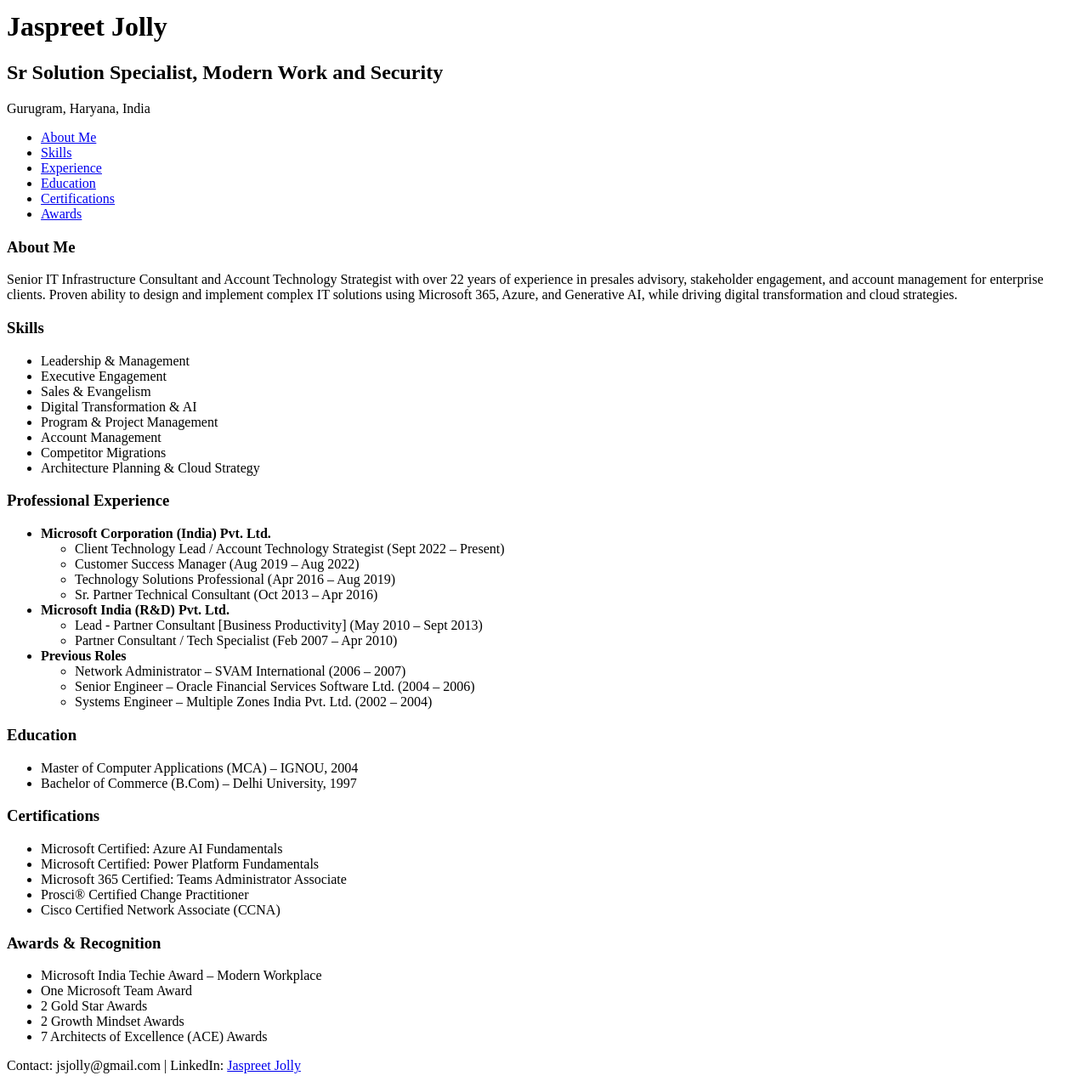
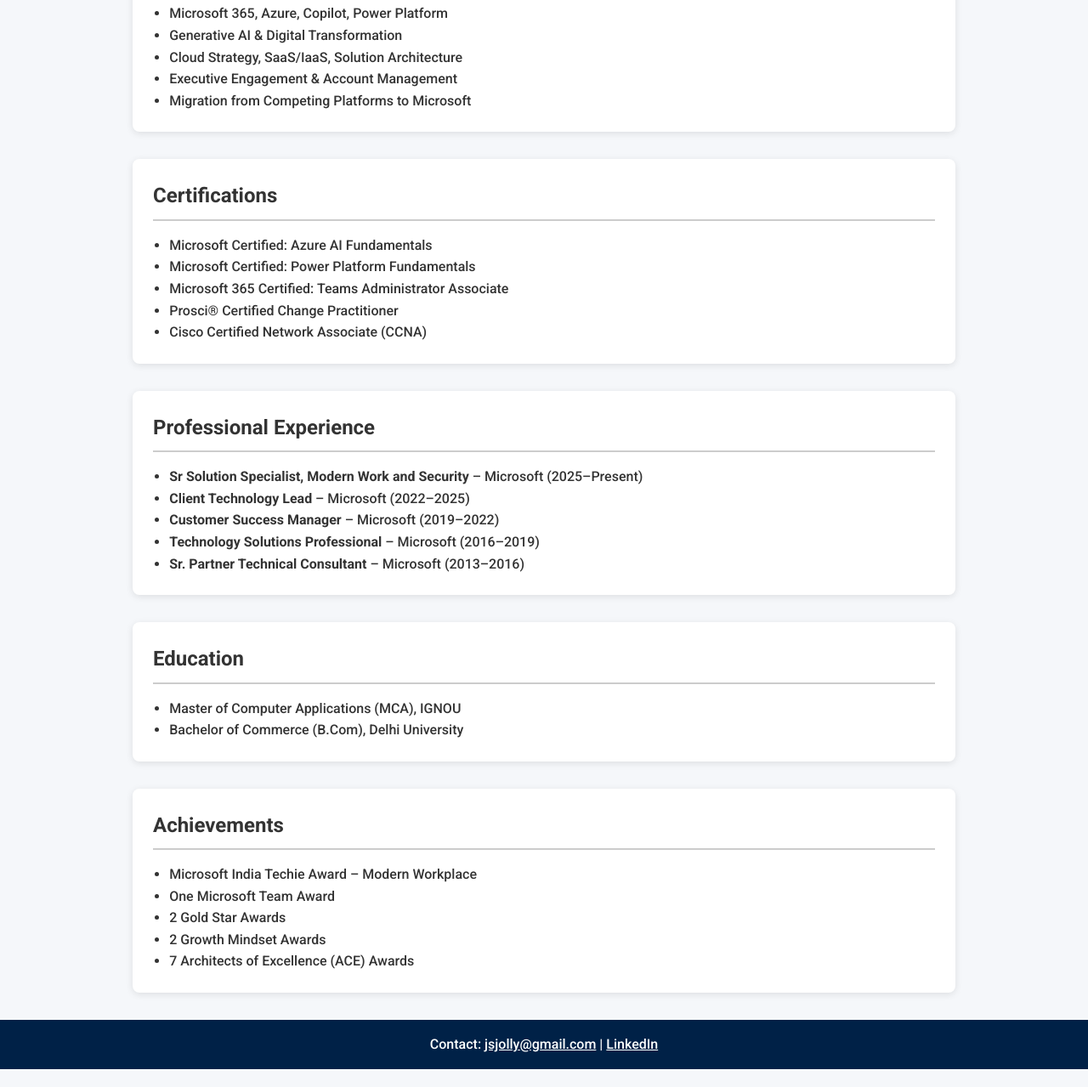
Before and after one commit to jaspreetjolly/myprofile, a plain HTML site: page index.html in a window 1280 px wide. Shown: the part 631-1910 px from the top of the page at 85% size. After the commit the page ends 1889 px from the top, so only its background shows below. Drawn offline with Linux system fonts and the light colour scheme.

Commit message:
Update index.html

```diff
--- a/index.html
+++ b/index.html
@@ -3,90 +3,90 @@
 <head>
   <meta charset="UTF-8">
   <meta name="viewport" content="width=device-width, initial-scale=1.0">
-    <title>Jaspreet Jolly - Professional Profile</title>
-    <link rel="stylesheet" href="css/styles.css">
+  <title>Jaspreet Jolly | Sr Solution Specialist</title>
+  <link href="https://fonts.googleapis.com/css2?family=Roboto:wght@300;500;700&display=swap" rel="stylesheet">
+  <style>
+    * {
+      margin: 0;
+      padding: 0;
+      box-sizing: border-box;
+      font-family: 'Roboto', sans-serif;
+    }
+    body {
+      background: #f5f7fa;
+      color: #333;
+      line-height: 1.6;
+    }
+    header {
+      background: #002147;
+      color: white;
+      padding: 2rem 1rem;
+      text-align: center;
+    }
+    header img {
+      border-radius: 50%;
+      width: 150px;
+      margin-bottom: 1rem;
+    }
+    main {
+      max-width: 1000px;
+      margin: 2rem auto;
+      padding: 0 1rem;
+    }
+    section {
+      margin-bottom: 2rem;
+    }
+    h1, h2 {
+      margin-bottom: 1rem;
+    }
+    ul {
+      padding-left: 1.2rem;
+    }
+    .card {
+      background: white;
+      padding: 1.5rem;
+      border-radius: 8px;
+      box-shadow: 0 2px 8px rgba(0,0,0,0.1);
+    }
+    .section-title {
+      border-bottom: 2px solid #ccc;
+      padding-bottom: 0.5rem;
+      margin-bottom: 1rem;
+    }
+    footer {
+      text-align: center;
+      padding: 1rem;
+      background: #002147;
+      color: white;
+    }
+  </style>
 </head>
 <body>
   <header>
-        <div class="container">
-            <img src="profile-image.jpg" alt="Jaspreet Jolly" class="profile-image">
+    <img src="https://media.licdn.com/dms/image/C4D03AQFa0qKoKx40VQ/profile-displayphoto-shrink_800_800/0/1516230956575?e=2147483647&v=beta&t=XYqzw53EKvuFF4jcNlAjQWmt-7DYmlFPNebRWCNw7_U" alt="Jaspreet Jolly Profile Photo">
     <h1>Jaspreet Jolly</h1>
-            <h2>Sr Solution Specialist, Modern Work and Security</h2>
-            <p>Gurugram, Haryana, India</p>
-        </div>
+    <p>Sr Solution Specialist, Modern Work and Security | Gurugram, India</p>
   </header>
-    <nav>
+
+  <main>
+    <section class="card">
+      <h2 class="section-title">About</h2>
+      <p>With over 22 years of experience in IT consulting, cloud strategy, and modern workplace transformation, Jaspreet Jolly has driven impactful change across top enterprises. He is currently a Senior Solution Specialist for Modern Work and Security at Microsoft, with deep expertise in M365, Azure, AI, and cloud migrations.</p>
+    </section>
+
+    <section class="card">
+      <h2 class="section-title">Skills & Expertise</h2>
       <ul>
-            <li><a href="#about">About Me</a></li>
-            <li><a href="#skills">Skills</a></li>
-            <li><a href="#experience">Experience</a></li>
-            <li><a href="#education">Education</a></li>
-            <li><a href="#certifications">Certifications</a></li>
-            <li><a href="#awards">Awards</a></li>
+        <li>Microsoft 365, Azure, Copilot, Power Platform</li>
+        <li>Generative AI & Digital Transformation</li>
+        <li>Cloud Strategy, SaaS/IaaS, Solution Architecture</li>
+        <li>Executive Engagement & Account Management</li>
+        <li>Migration from Competing Platforms to Microsoft</li>
       </ul>
-    </nav>
-    <main>
-        <section id="about">
-            <div class="container">
-                <h3>About Me</h3>
-                <p>Senior IT Infrastructure Consultant and Account Technology Strategist with over 22 years of experience in presales advisory, stakeholder engagement, and account management for enterprise clients. Proven ability to design and implement complex IT solutions using Microsoft 365, Azure, and Generative AI, while driving digital transformation and cloud strategies.</p>
-            </div>
     </section>
-        <section id="skills">
-            <div class="container">
-                <h3>Skills</h3>
-                <ul>
-                    <li>Leadership & Management</li>
-                    <li>Executive Engagement</li>
-                    <li>Sales & Evangelism</li>
-                    <li>Digital Transformation & AI</li>
-                    <li>Program & Project Management</li>
-                    <li>Account Management</li>
-                    <li>Competitor Migrations</li>
-                    <li>Architecture Planning & Cloud Strategy</li>
-                </ul>
-            </div>
-        </section>
-        <section id="experience">
-            <div class="container">
-                <h3>Professional Experience</h3>
-                <ul>
-                    <li><strong>Microsoft Corporation (India) Pvt. Ltd.</strong>
-                        <ul>
-                            <li>Client Technology Lead / Account Technology Strategist (Sept 2022 – Present)</li>
-                            <li>Customer Success Manager (Aug 2019 – Aug 2022)</li>
-                            <li>Technology Solutions Professional (Apr 2016 – Aug 2019)</li>
-                            <li>Sr. Partner Technical Consultant (Oct 2013 – Apr 2016)</li>
-                        </ul>
-                    </li>
-                    <li><strong>Microsoft India (R&D) Pvt. Ltd.</strong>
-                        <ul>
-                            <li>Lead - Partner Consultant [Business Productivity] (May 2010 – Sept 2013)</li>
-                            <li>Partner Consultant / Tech Specialist (Feb 2007 – Apr 2010)</li>
-                        </ul>
-                    </li>
-                    <li><strong>Previous Roles</strong>
-                        <ul>
-                            <li>Network Administrator – SVAM International (2006 – 2007)</li>
-                            <li>Senior Engineer – Oracle Financial Services Software Ltd. (2004 – 2006)</li>
-                            <li>Systems Engineer – Multiple Zones India Pvt. Ltd. (2002 – 2004)</li>
-                        </ul>
-                    </li>
-                </ul>
-            </div>
-        </section>
-        <section id="education">
-            <div class="container">
-                <h3>Education</h3>
-                <ul>
-                    <li>Master of Computer Applications (MCA) – IGNOU, 2004</li>
-                    <li>Bachelor of Commerce (B.Com) – Delhi University, 1997</li>
-                </ul>
-            </div>
-        </section>
-        <section id="certifications">
-            <div class="container">
-                <h3>Certifications</h3>
+
+    <section class="card">
+      <h2 class="section-title">Certifications</h2>
       <ul>
         <li>Microsoft Certified: Azure AI Fundamentals</li>
         <li>Microsoft Certified: Power Platform Fundamentals</li>
@@ -94,11 +94,29 @@
         <li>Prosci® Certified Change Practitioner</li>
         <li>Cisco Certified Network Associate (CCNA)</li>
       </ul>
-            </div>
     </section>
-        <section id="awards">
-            <div class="container">
-                <h3>Awards & Recognition</h3>
+
+    <section class="card">
+      <h2 class="section-title">Professional Experience</h2>
+      <ul>
+        <li><strong>Sr Solution Specialist, Modern Work and Security</strong> – Microsoft (2025–Present)</li>
+        <li><strong>Client Technology Lead</strong> – Microsoft (2022–2025)</li>
+        <li><strong>Customer Success Manager</strong> – Microsoft (2019–2022)</li>
+        <li><strong>Technology Solutions Professional</strong> – Microsoft (2016–2019)</li>
+        <li><strong>Sr. Partner Technical Consultant</strong> – Microsoft (2013–2016)</li>
+      </ul>
+    </section>
+
+    <section class="card">
+      <h2 class="section-title">Education</h2>
+      <ul>
+        <li>Master of Computer Applications (MCA), IGNOU</li>
+        <li>Bachelor of Commerce (B.Com), Delhi University</li>
+      </ul>
+    </section>
+
+    <section class="card">
+      <h2 class="section-title">Achievements</h2>
       <ul>
         <li>Microsoft India Techie Award – Modern Workplace</li>
         <li>One Microsoft Team Award</li>
@@ -106,13 +124,11 @@
         <li>2 Growth Mindset Awards</li>
         <li>7 Architects of Excellence (ACE) Awards</li>
       </ul>
-            </div>
     </section>
   </main>
+
   <footer>
-        <div class="container">
-            <p>Contact: jsjolly@gmail.com | LinkedIn: <a href="https://www.linkedin.com/in/jaspreetjolly">Jaspreet Jolly</a></p>
-        </div>
+    <p>Contact: <a href="mailto:jsjolly@gmail.com" style="color:white;">jsjolly@gmail.com</a> | <a href="https://www.linkedin.com/in/jaspreetjolly" target="_blank" style="color:white;">LinkedIn</a></p>
   </footer>
 </body>
 </html>
```
Lines whose indentation alone changed are shown as unchanged.
